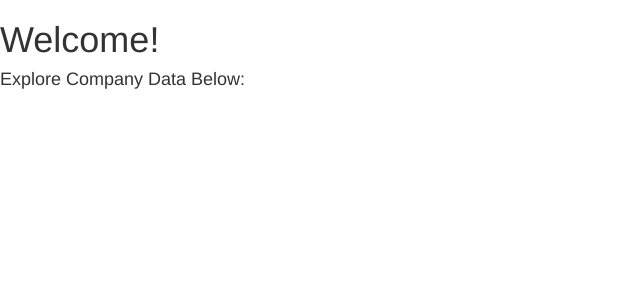
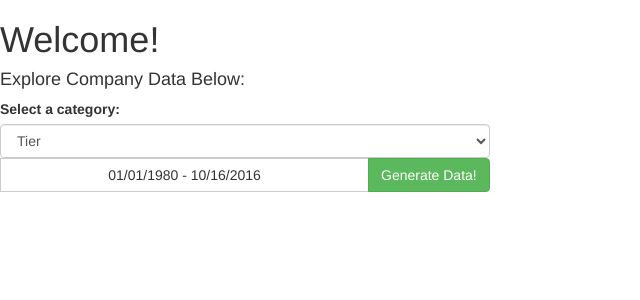
Before and after one commit to cjolson1/OpenView, a Flask app: page / in a window 1280 px wide. Shown: the top 300 px of the page, without its empty margins (0-640 px from the left). Run offline with Flask 2, Linux system fonts and the light colour scheme; parts of the project's set-up code (start-up, migrations or seed data) failed here and were passed over; some libraries are stand-ins or nearby versions.

Commit message:
made a couple graphs

```diff
--- a/app.py
+++ b/app.py
@@ -22,6 +22,17 @@ api.add_resource(Resource, '/api/<type>/<start_time>/<end_time>')
 def display():
     return render_template('home.html')
 
+@app.route('/api/<type>/', methods=['GET'])
+def data_retrieve(type):
+    if request.method == 'GET':
+        start_time = request.args.get('start_date')
+        end_time = request.args.get('end_date')
+        ret = get_data(type, start_time, end_time)
+        # print ret
+        return jsonify(ret)
+
+
+
 if __name__ == "__main__":
     port = int(os.environ.get("PORT", 5000))
     app.run(host='0.0.0.0', port=port, debug=True)
--- /dev/null
+++ b/static/js/data.js
@@ -0,0 +1,16 @@
+$(function() {
+    $("#generate").click(function() {
+         $.ajax({
+            type: "GET",
+            url: $SCRIPT_ROOT + "/api/"+$('#categories').find('option:selected').attr('id')+'/',
+            contentType: "application/json; charset=utf-8",
+             data: { start_date: $('input[name="daterange"]').val().split(' ')[0], end_date: $('input[name="daterange"]').val().split(' ')[2]},
+            success: function(data) {
+                console.log(data.note);
+                $('#data-notes').text(data.note);
+                Plotly.newPlot(document.getElementById('data-display'), data.data, data.layout);
+            }
+        });
+    });
+    $('input[name="daterange"]').daterangepicker();
+});
--- a/templates/home.html
+++ b/templates/home.html
@@ -3,21 +3,39 @@
 <head>
     <meta charset="UTF-8">
     <title>OpenView Data Visualization</title>
+    <script type=text/javascript>
+      $SCRIPT_ROOT = {{ request.script_root|tojson|safe }};
+    </script>
     <link rel="stylesheet" type="text/css" href="https://maxcdn.bootstrapcdn.com/bootstrap/3.3.7/css/bootstrap.min.css">
-    <script src="https://cdnjs.cloudflare.com/ajax/libs/jquery/3.1.1/jquery.min.js" type="javascript"></script>
+    <script src="https://cdnjs.cloudflare.com/ajax/libs/jquery/3.1.1/jquery.min.js"></script>
+    <script type="text/javascript" src="//cdn.jsdelivr.net/momentjs/latest/moment.min.js"></script>
     <script src="https://cdn.plot.ly/plotly-latest.min.js"></script>
-    <script src="https://maxcdn.bootstrapcdn.com/bootstrap/3.3.7/js/bootstrap.min.js" type="javascript"></script>
-    <script src="js/data.js" type="javascript"></script>
-    <script src="js/home.js" type="javascript"></script>
+    <script type="text/javascript" src="//cdn.jsdelivr.net/bootstrap.daterangepicker/2/daterangepicker.js"></script>
+    <script src="https://maxcdn.bootstrapcdn.com/bootstrap/3.3.7/js/bootstrap.min.js"></script>
+    <link rel="stylesheet" type="text/css" href="//cdn.jsdelivr.net/bootstrap.daterangepicker/2/daterangepicker.css" />
+    <script src="/static/js/data.js"></script>
 </head>
 <body>
 <div id="welcome">
     <h1> Welcome! </h1>
     <h4> Explore Company Data Below: </h4>
 </div>
-<div id="data">
-    <div id="data-display"></div>
-    <div id="data-navbar"></div>
+<div id="data" class="outer">
+    <div id="data-notes" class="inner"></div>
+    <div id="data-display" class="inner"></div>
+</div>
+<div id="buttons" class="outer">
+    <div id="data-navbar" class="btn-group">
+        <label for="categories">Select a category:</label>
+        <select class="form-control" id="categories">
+            <option id="tier">Tier</option>
+            <option id="details.total_money_in_usd">Revenue Generated</option>
+            <option id="status">Status</option>
+            <option id="sf_account_owner">Account Owner</option>
+        </select>
+        <input name="daterange" type="text" class="btn btn-default" value="01/01/1980 - 10/16/2016" size="40">
+        <button type="button" class="btn btn-success" id="generate">Generate Data!</button>
+    </div>
 </div>
 </body>
 </html>
```
Also changed, not shown: data.py (+45 -38 lines), static/css/home.css (added, +8 -0 lines).
